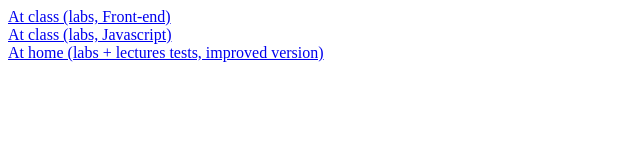
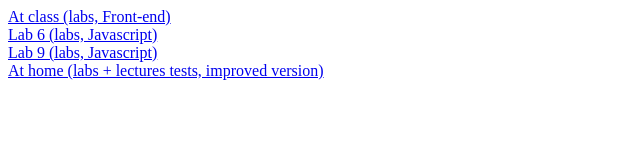
Before and after one commit to goodwin64/EPAM-Academy-Spring-2016, a plain HTML site: page index.html in a window 1280 px wide. Shown: the whole page, without its empty margins (0-640 px from the left). Drawn offline with Linux system fonts and the light colour scheme.

Commit message:
Change path in gh-pages for lab 9

```diff
--- a/index.html
+++ b/index.html
@@ -9,7 +9,10 @@
 		<a href="pages/index-lab5.html">At class (labs, Front-end)</a>
 	</div>
 	<div>
-		<a href="pages/index-lab6.html">At class (labs, Javascript)</a>
+		<a href="pages/index-lab6.html">Lab 6 (labs, Javascript)</a>
+	</div>
+	<div>
+		<a href="Lab9/index.html">Lab 9 (labs, Javascript)</a>
 	</div>
 	<div>
 		<a href="pages/index-lab4-home-tests.html">At home (labs + lectures tests, improved version)</a>
```
